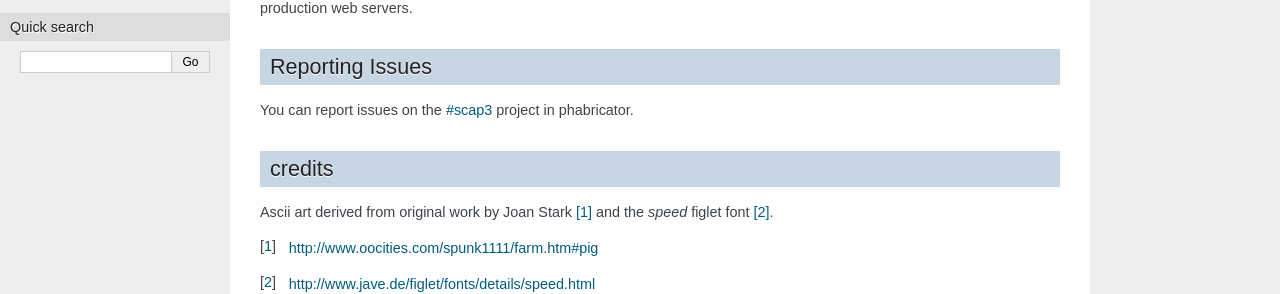
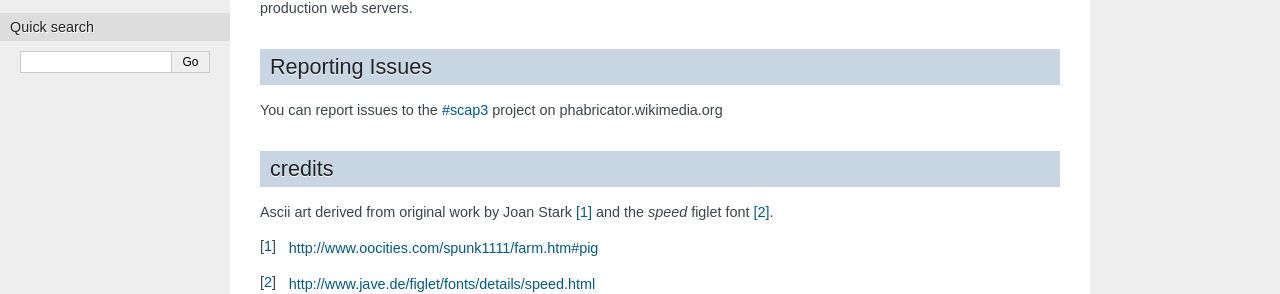
Before and after one commit to wikimedia/mediawiki-tools-scap, a Sphinx documentation site: the page built from docs/index.rst, in a window 1280 px wide. Shown: the part 359-653 px from the top of the page. Built offline with Sphinx 7.4.7, drawn with Linux system fonts in a browser that asks for light colours.

Commit message:
SCAP3 DOCS: add scappy favicon.
Summary:
also: in the README, under reporting issues, link to the phabricator
task submission form instead of the workboard

Reviewers: #release-engineering-team, dduvall, thcipriani

Differential Revision: https://phabricator.wikimedia.org/D32

```diff
--- a/README.rst
+++ b/README.rst
@@ -19,8 +19,9 @@
 Reporting Issues
 ================
 
-You can report issues on the `#scap3
-<https://phabricator.wikimedia.org/tag/scap3/>`_ project in phabricator.
+You can report issues to the `#scap3
+<https://phabricator.wikimedia.org/maniphest/task/create/?projects=Scap3>`_
+project on phabricator.wikimedia.org
 
 
 credits
--- a/docs/conf.py
+++ b/docs/conf.py
@@ -23,6 +23,6 @@
 html_theme = 'nature'
 # html_static_path = ['_static']
 htmlhelp_basename = 'scapdoc'
-
+html_favicon = 'favicon.png'
 autodoc_default_flags = ['members', 'private-members', 'special-members']
 autodoc_memeber_order = 'groupwise'
```
Also changed, not shown: docs/favicon.png (added).
